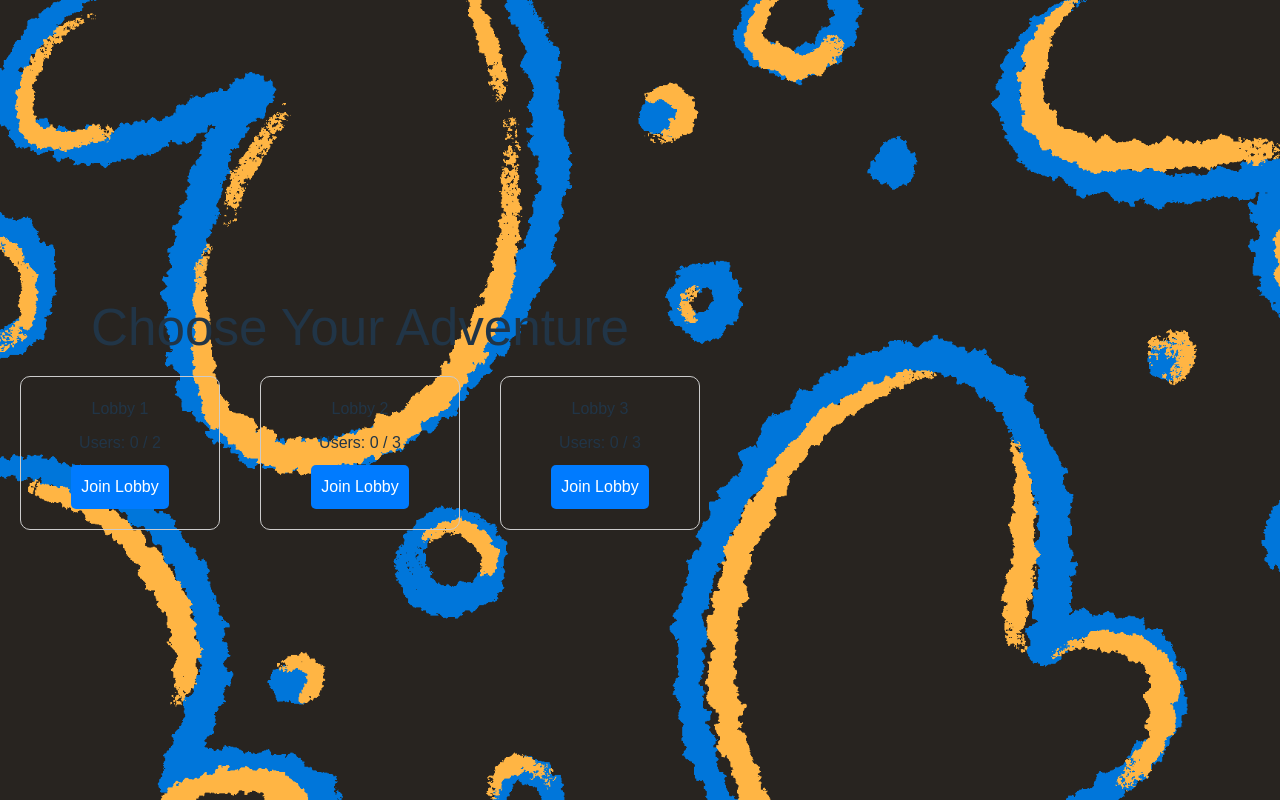
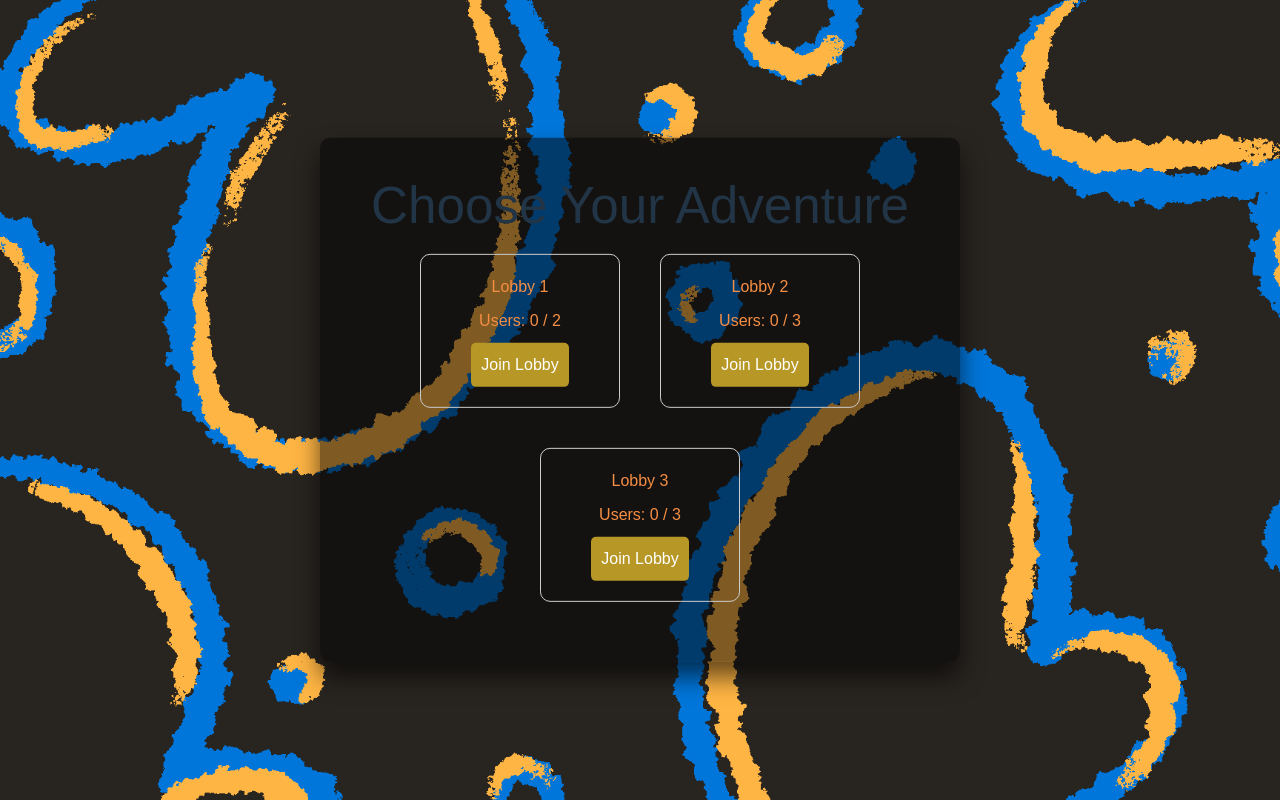
Before and after one commit to JustinScitech/BubbleMathics, a React (Vite) app: page /waitingroom in a window 1280 px wide. Built offline with nearby package versions, Linux system fonts and the light colour scheme; no server answers; what @propelauth/react would draw is missing.

Commit message:
fix waitingroom general lool

```diff
--- a/src/pages/WaitingRoom.css
+++ b/src/pages/WaitingRoom.css
@@ -1,6 +1,15 @@
 .waiting-room {
+  position: absolute;
+  top: 50%;
+  left: 50%;
+  transform: translate(-50%, -50%);
   text-align: center;
-  margin-top: 50px;
+  background: rgba(0,0,0,.5);
+  border-radius: 10px;
+  box-shadow: 0 15px 25px rgba(0,0,0,.6);
+  box-sizing: border-box;
+  padding: 40px;
+
 }
 
 .lobby {
@@ -10,10 +19,14 @@
   border: 1px solid #ccc;
   border-radius: 10px;
   width: 200px;
+  color: #f68e44;
+
 }
 
 .lobby h2 {
   margin-bottom: 10px;
+  color: #f68e44;
+
 }
 
 .lobby p {
@@ -24,7 +37,8 @@
   padding: 10px;
   border: none;
   border-radius: 5px;
-  background-color: #007bff;
+  background-color: #b79726;
+
   color: white;
   cursor: pointer;
 }
```
